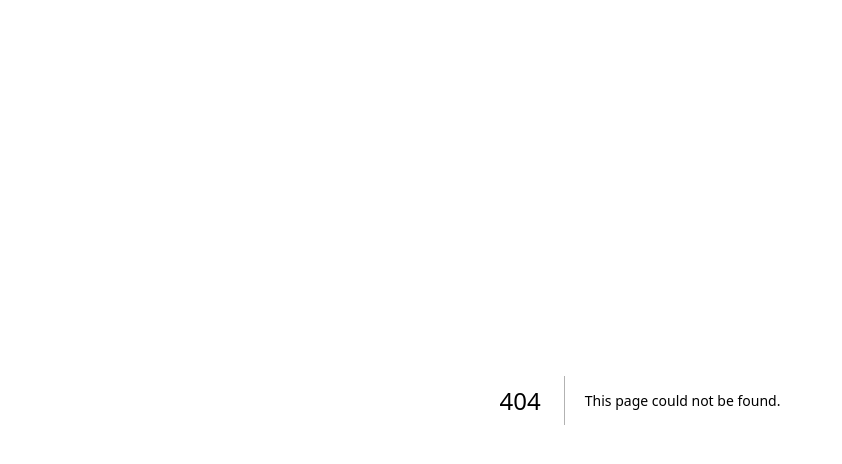
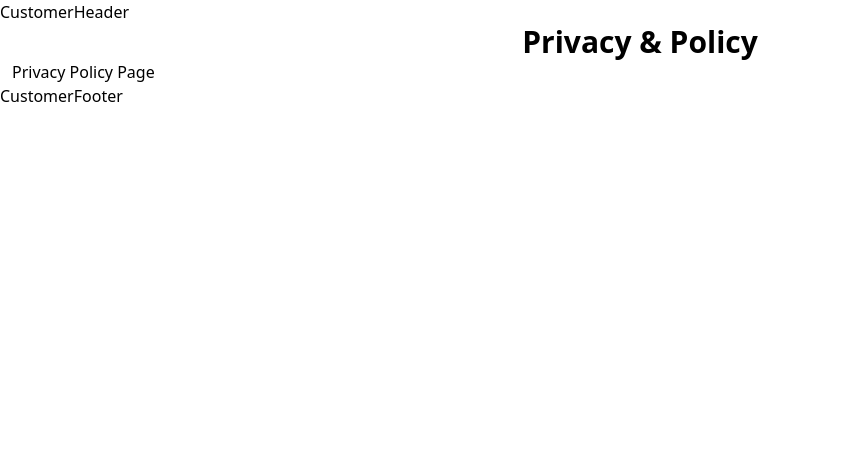
Before and after one commit to arafatyamin/kacha-bazar, a Next.js app: page /privacy-policy in a window 1280 px wide. Before the commit this address had no page. Shown: the top 464 px of the page, without its empty margins (0-842 px from the left). Built offline with nearby package versions, Linux system fonts and the light colour scheme.

Commit message:
complete page header reuseable component and working on privacy policy page

```diff
--- /dev/null
+++ b/Components/CommonComponents/PageHeader/PageHeader.js
@@ -0,0 +1,15 @@
+const PageHeader = ({ title }) => {
+  return (
+    <>
+      <section className="bg-[url('/images/page-header/page-header-bg.jpg')] bg-cover bg-no-repeat bg-bottom">
+        <div className="container mx-auto px-3">
+          <div className="py-20 text-center">
+            <h1 className="text-3xl font-bold">{title}</h1>
+          </div>
+        </div>
+      </section>
+    </>
+  );
+};
+
+export default PageHeader;
--- /dev/null
+++ b/pages/privacy-policy/index.js
@@ -0,0 +1,28 @@
+import PageHeader from "@/Components/CommonComponents/PageHeader/PageHeader";
+import Head from "next/head";
+import CustomerLayout from "@/Layouts/CustomerLayout";
+
+const PrivacyPolicy = () => {
+  return (
+    <>
+      <Head>
+        <title>Privacy & Policy</title>
+        <meta name="viewport" content="initial-scale=1.0, width=device-width" />
+      </Head>
+      <main>
+        <PageHeader title={"Privacy & Policy"} />
+        <section>
+          <div className="container mx-auto px-3">
+            <h1>Privacy Policy Page</h1>
+          </div>
+        </section>
+      </main>
+    </>
+  );
+};
+
+PrivacyPolicy.getLayout = (page) => {
+  return <CustomerLayout>{page}</CustomerLayout>;
+};
+
+export default PrivacyPolicy;
```
Also changed, not shown: public/images/page-header/page-header-bg.jpg (added).
